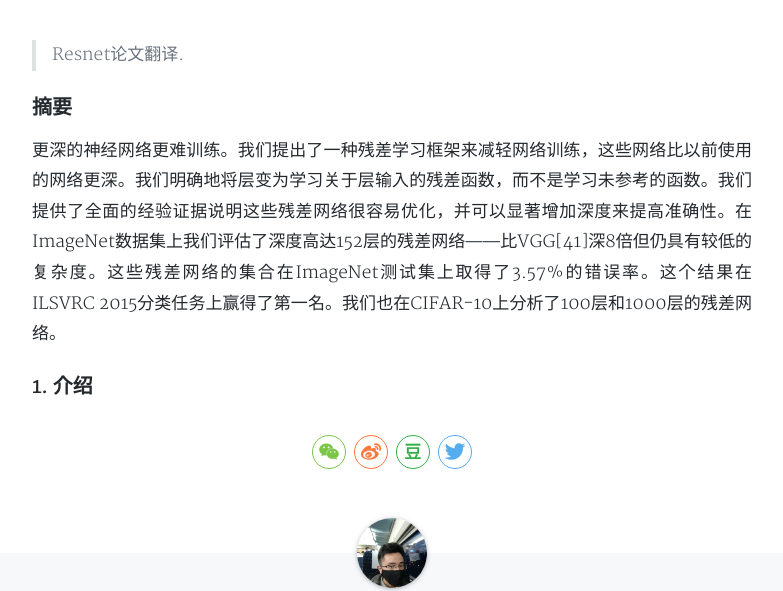
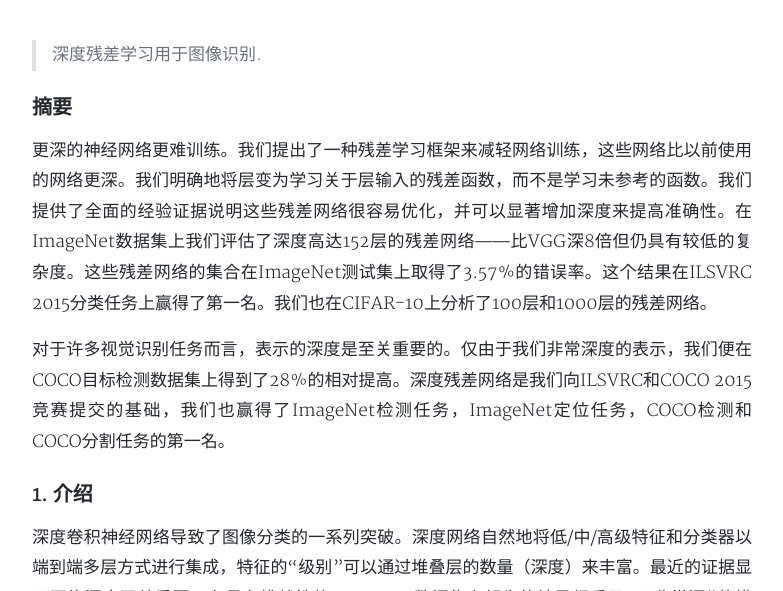
Before and after one commit to AugustMe/AugustMe.github.io.first, a Jekyll site: the page built from _posts/2020-12-28-Resnet-2015.md, in a window 1280 px wide and 1400 px high, scrolled down 244 px, cut to the strip 216-807 px from the top of the window. Shown: the whole strip, without its empty margins (248-1031 px from the left). Built offline with Jekyll 4.4.1, drawn with Linux system fonts in a browser that asks for light colours; nearby versions of some CDN libraries; a style sheet for code colours, icons or effects is not loaded; some of the changed text lies outside the part shown.

Commit message:
Update 2020-12-28-Resnet-2015.md

```diff
--- a/_posts/2020-12-28-Resnet-2015.md
+++ b/_posts/2020-12-28-Resnet-2015.md
@@ -7,10 +7,18 @@ cover: 'http://on2171g4d.bkt.clouddn.com/jekyll-banner.png'
 tags: 论文翻译
 ---
 
-> Resnet论文翻译.
+> 深度残差学习用于图像识别.
 
 ### 摘要
 
-更深的神经网络更难训练。我们提出了一种残差学习框架来减轻网络训练，这些网络比以前使用的网络更深。我们明确地将层变为学习关于层输入的残差函数，而不是学习未参考的函数。我们提供了全面的经验证据说明这些残差网络很容易优化，并可以显著增加深度来提高准确性。在ImageNet数据集上我们评估了深度高达152层的残差网络——比VGG[41]深8倍但仍具有较低的复杂度。这些残差网络的集合在ImageNet测试集上取得了3.57%的错误率。这个结果在ILSVRC 2015分类任务上赢得了第一名。我们也在CIFAR-10上分析了100层和1000层的残差网络。
+更深的神经网络更难训练。我们提出了一种残差学习框架来减轻网络训练，这些网络比以前使用的网络更深。我们明确地将层变为学习关于层输入的残差函数，而不是学习未参考的函数。我们提供了全面的经验证据说明这些残差网络很容易优化，并可以显著增加深度来提高准确性。在ImageNet数据集上我们评估了深度高达152层的残差网络——比VGG深8倍但仍具有较低的复杂度。这些残差网络的集合在ImageNet测试集上取得了3.57%的错误率。这个结果在ILSVRC 2015分类任务上赢得了第一名。我们也在CIFAR-10上分析了100层和1000层的残差网络。
+
+对于许多视觉识别任务而言，表示的深度是至关重要的。仅由于我们非常深度的表示，我们便在COCO目标检测数据集上得到了28%的相对提高。深度残差网络是我们向ILSVRC和COCO 2015竞赛提交的基础，我们也赢得了ImageNet检测任务，ImageNet定位任务，COCO检测和COCO分割任务的第一名。
 
 ### 1. 介绍
+
+深度卷积神经网络导致了图像分类的一系列突破。深度网络自然地将低/中/高级特征和分类器以端到端多层方式进行集成，特征的“级别”可以通过堆叠层的数量（深度）来丰富。最近的证据显示网络深度至关重要，在具有挑战性的ImageNet数据集上领先的结果都采用了“非常深”的模型，深度从16到30之间。许多其它重要的视觉识别任务也从非常深的模型中得到了极大受益。
+
+在深度重要性的推动下，出现了一个问题：学些更好的网络是否像堆叠更多的层一样容易？回答这个问题的一个障碍是梯度消失/爆炸这个众所周知的问题，它从一开始就阻碍了收敛。然而，这个问题通过标准初始化和中间标准化层在很大程度上已经解决，这使得数十层的网络能通过具有反向传播的随机梯度下降（SGD）开始收敛。
+
+当更深的网络能够开始收敛时，暴露了一个退化问题：随着网络深度的增加，准确率达到饱和（这可能并不奇怪）然后迅速下降。意外的是，这种下降不是由过拟合引起的，并且在适当的深度模型上添加更多的层会导致更高的训练误差，正如[11, 42]中报告的那样，并且由我们的实验完全证实。图1显示了一个典型的例子。
```
